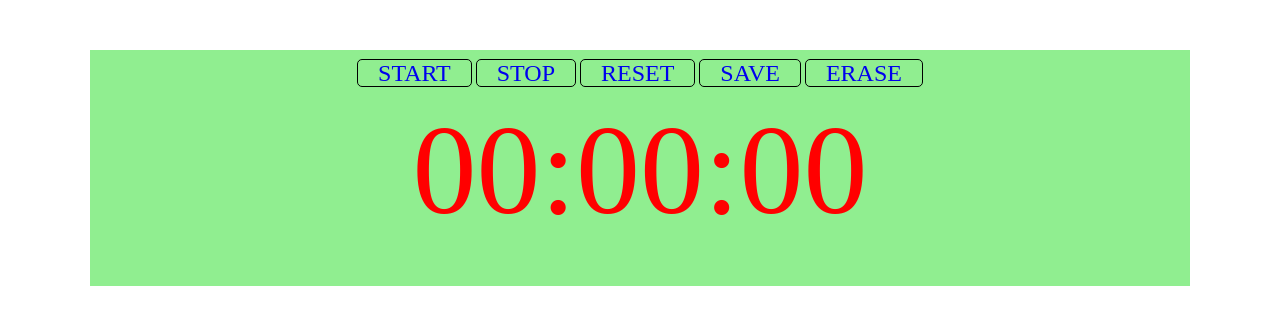
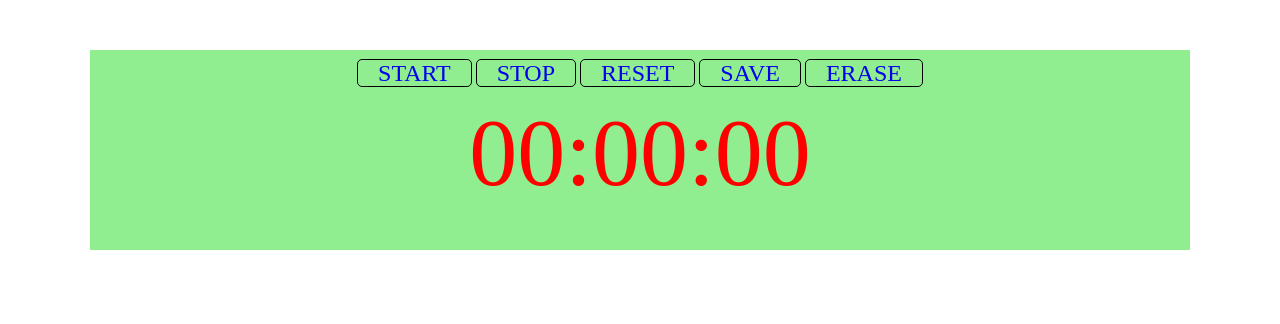
Before and after one commit to pitred/zadanie_19_6, a website: page index.html in a window 1280 px wide. Drawn offline with Linux system fonts and the light colour scheme.

Commit message:
Update style.css

```diff
--- a/style.css
+++ b/style.css
@@ -29,7 +29,7 @@ body {
 }
 
 .stopwatch {
-    font-size: 8rem;
+    font-size: 6em;
     color: red;
     padding-top: 10px;
 }
```
